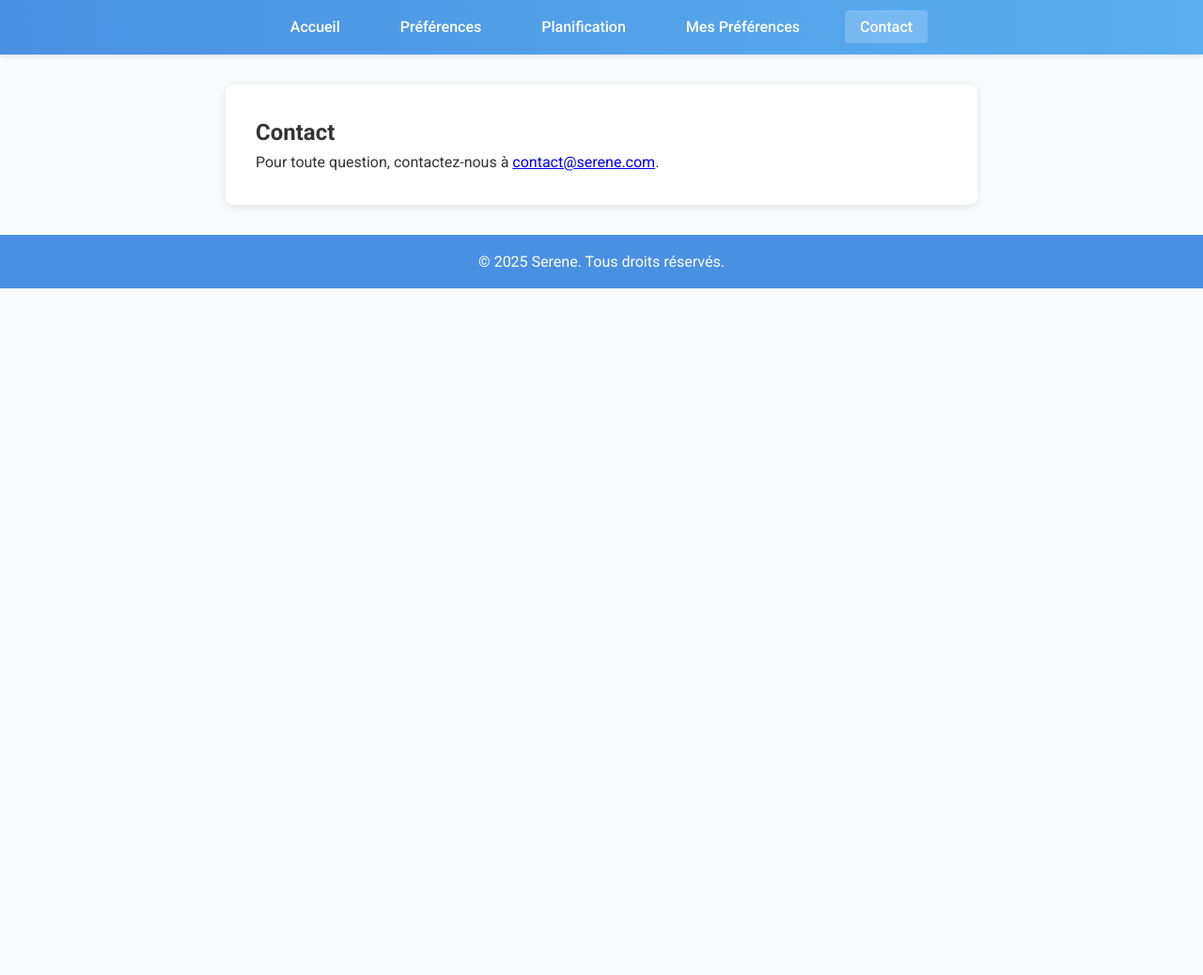
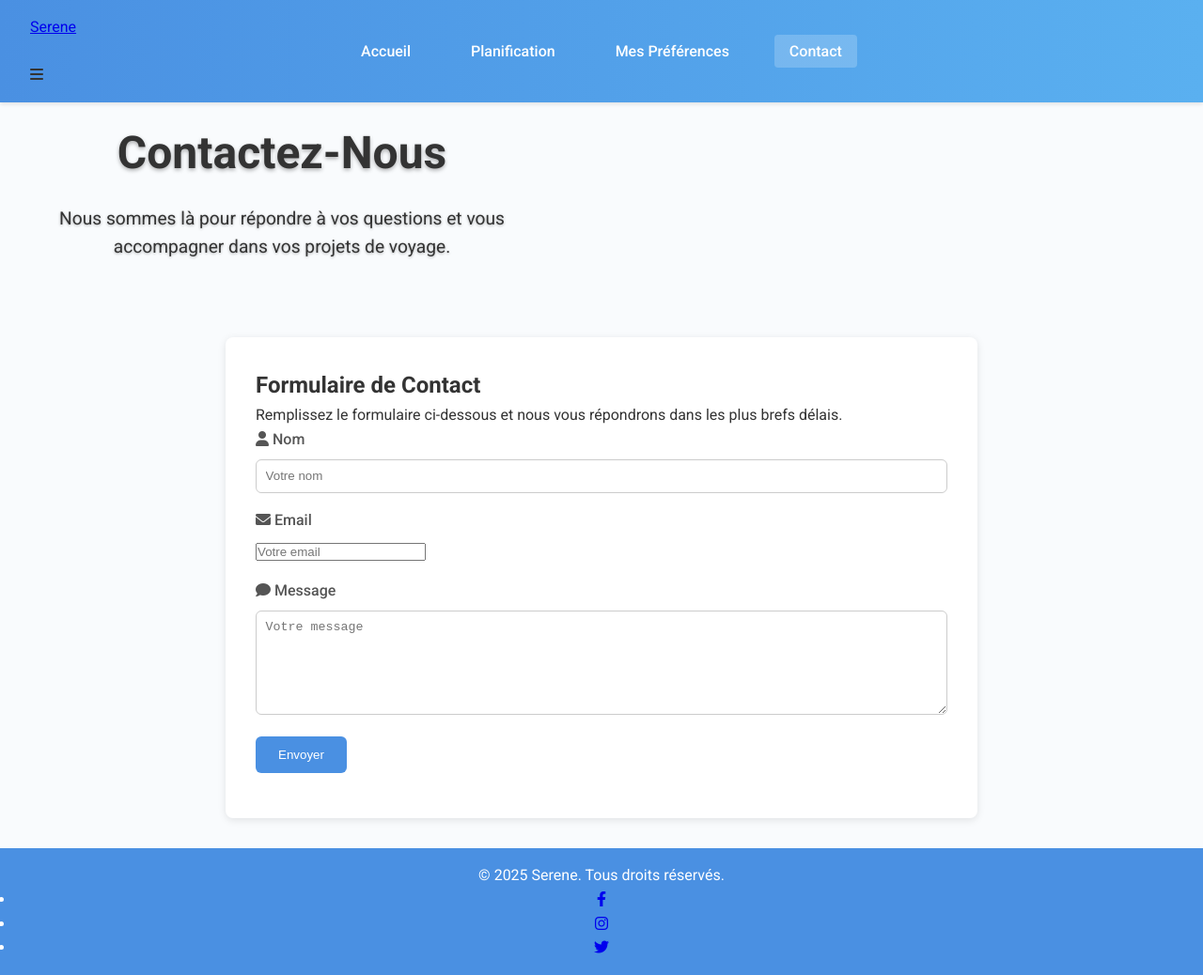
Before and after one commit to AlybaR/SERENE, a plain HTML site: page contact.html in a window 1280 px wide. Shown: the whole page at 94% size. Before the commit the page ends 800 px from the top, so only its background shows below. Drawn offline with Linux system fonts and the light colour scheme.

Commit message:
Update contact.html

```diff
--- a/contact.html
+++ b/contact.html
@@ -5,30 +5,74 @@
   <meta name="viewport" content="width=device-width, initial-scale=1">
   <title>Serene - Contact</title>
   <link rel="stylesheet" href="style.css">
-  <!-- Google Fonts -->
-  <link href="https://fonts.googleapis.com/css?family=Roboto:400,500,700&display=swap" rel="stylesheet">
+  <!-- Google Fonts (Roboto & Poppins) -->
+  <link href="https://fonts.googleapis.com/css?family=Roboto:400,500,700|Poppins:400,500,600&display=swap" rel="stylesheet">
+  <!-- FontAwesome -->
+  <link rel="stylesheet" href="https://cdnjs.cloudflare.com/ajax/libs/font-awesome/6.0.0/css/all.min.css">
 </head>
-<body>
+<body class="fade-in">
   <header>
     <nav>
-      <ul>
+      <div class="logo">
+        <a href="index.html">Serene</a>
+      </div>
+      <ul class="nav-links">
         <li><a href="index.html">Accueil</a></li>
-        <li><a href="preferences.html">Préférences</a></li>
         <li><a href="planning.html">Planification</a></li>
         <li><a href="saved-preferences.html">Mes Préférences</a></li>
         <li><a href="contact.html" class="active">Contact</a></li>
       </ul>
+      <div class="menu-toggle"><i class="fas fa-bars"></i></div>
     </nav>
   </header>
+
+  <!-- Section Hero pour Contact -->
+  <section class="contact-hero">
+    <div class="hero-overlay"></div>
+    <div class="hero-text">
+      <h1>Contactez-Nous</h1>
+      <p>Nous sommes là pour répondre à vos questions et vous accompagner dans vos projets de voyage.</p>
+    </div>
+  </section>
+
+  <!-- Formulaire de Contact -->
   <main>
-    <section class="section">
-      <h2>Contact</h2>
-      <p>Pour toute question, contactez-nous à <a href="mailto:contact@serene.com">contact@serene.com</a>.</p>
+    <section class="section contact-section">
+      <div class="contact-card">
+        <h2>Formulaire de Contact</h2>
+        <p>Remplissez le formulaire ci-dessous et nous vous répondrons dans les plus brefs délais.</p>
+        <form id="contact-form">
+          <div class="form-group">
+            <label for="contact-nom"><i class="fas fa-user"></i> Nom</label>
+            <input type="text" id="contact-nom" name="contact-nom" placeholder="Votre nom" required>
+          </div>
+          <div class="form-group">
+            <label for="contact-email"><i class="fas fa-envelope"></i> Email</label>
+            <input type="email" id="contact-email" name="contact-email" placeholder="Votre email" required>
+          </div>
+          <div class="form-group">
+            <label for="contact-message"><i class="fas fa-comment"></i> Message</label>
+            <textarea id="contact-message" name="contact-message" rows="6" placeholder="Votre message" required></textarea>
+          </div>
+          <div class="button-group">
+            <button type="submit">Envoyer</button>
+          </div>
+        </form>
+      </div>
     </section>
   </main>
+
   <footer>
-    <p>&copy; 2025 Serene. Tous droits réservés.</p>
+    <div class="footer-container">
+      <p>&copy; 2025 Serene. Tous droits réservés.</p>
+      <ul class="social-links">
+        <li><a href="#"><i class="fab fa-facebook-f"></i></a></li>
+        <li><a href="#"><i class="fab fa-instagram"></i></a></li>
+        <li><a href="#"><i class="fab fa-twitter"></i></a></li>
+      </ul>
+    </div>
   </footer>
+
   <script src="script.js"></script>
 </body>
 </html>
```
